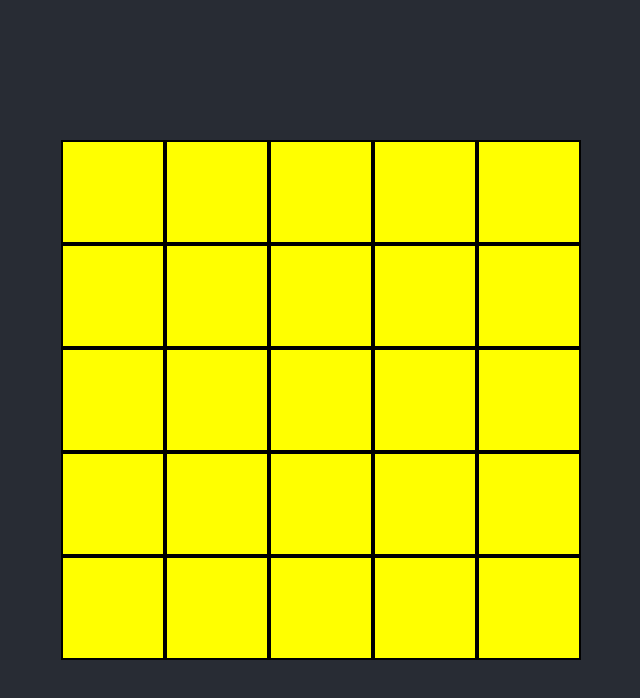
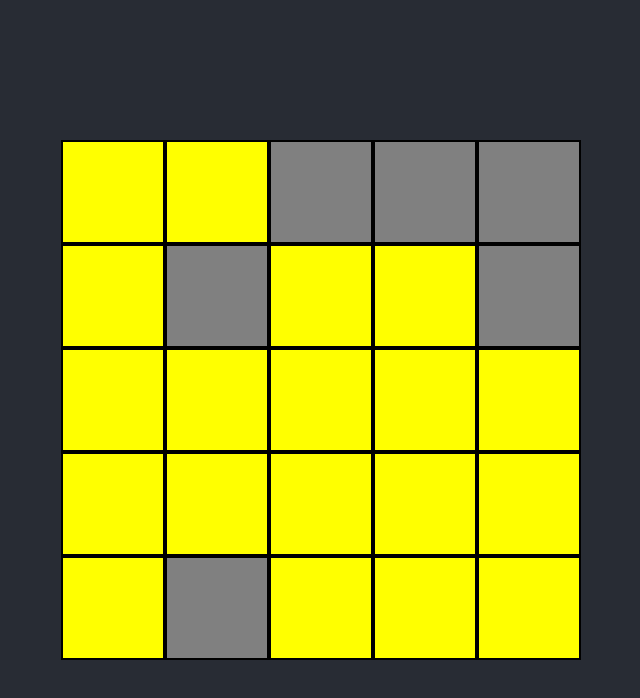
Before and after one commit to nick-telsan/lights-out, a React (Create React App) app: page / in a window 1280 px wide. Shown: the top 698 px of the page, without its empty margins (319-959 px from the left). Built offline with nearby package versions, Linux system fonts and the light colour scheme.

Commit message:
Adding random start

```diff
--- a/src/Components/GameGrid/index.tsx
+++ b/src/Components/GameGrid/index.tsx
@@ -14,7 +14,12 @@ const GameGrid: React.FC<IProps> = ({}) => {
         var initTiles: [boolean[]] = [[]];
         for(var i = 0; i < 5; i++){
             for(var j = 0; j < 5; j++){
-                initTiles[i].push(true);
+                var value = Math.random();
+                if(value > 0.5 ){
+                    initTiles[i].push(true);
+                } else {
+                    initTiles[i].push(false);
+                }
             }
             if(i < 4){
                 initTiles.push([]);
```
Also changed, not shown: 1 other file (tests, documents, lock files or other folders).
